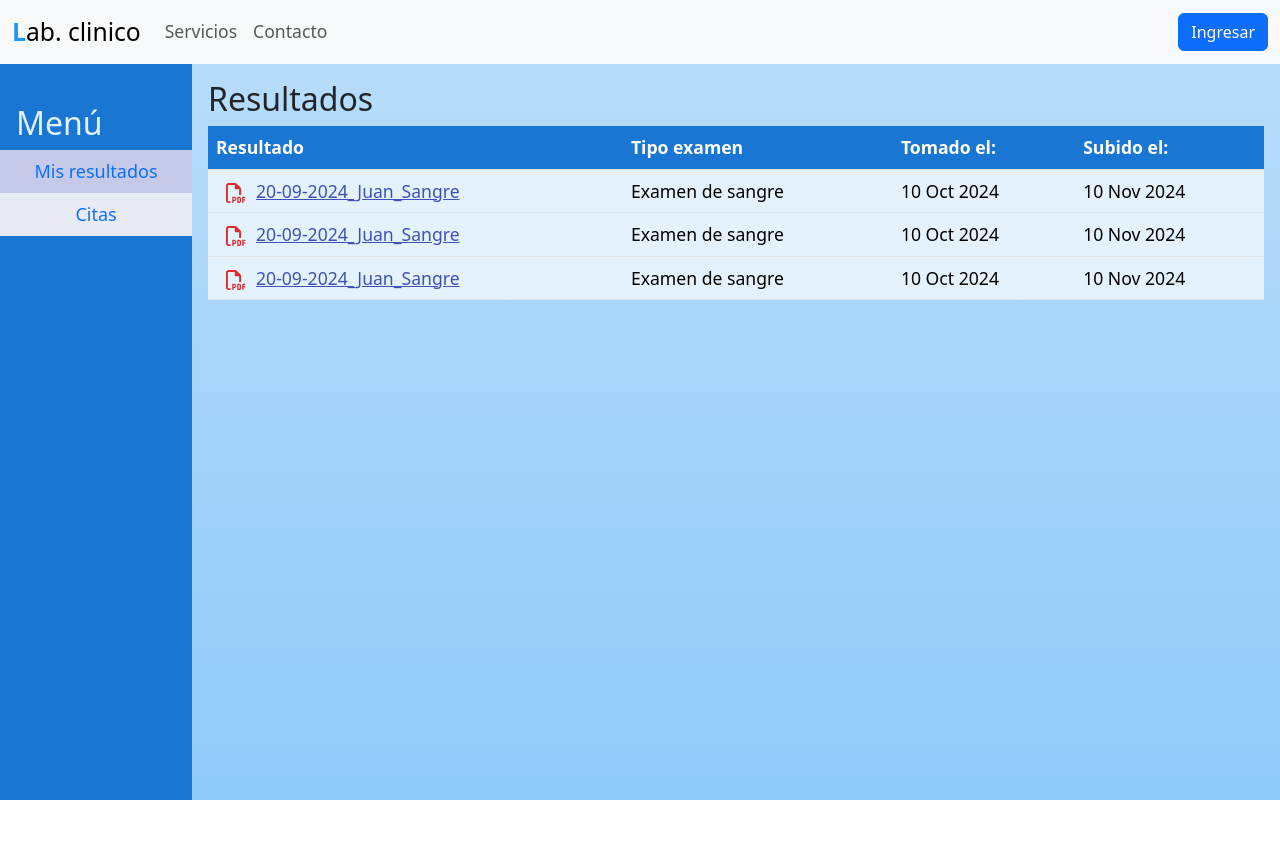
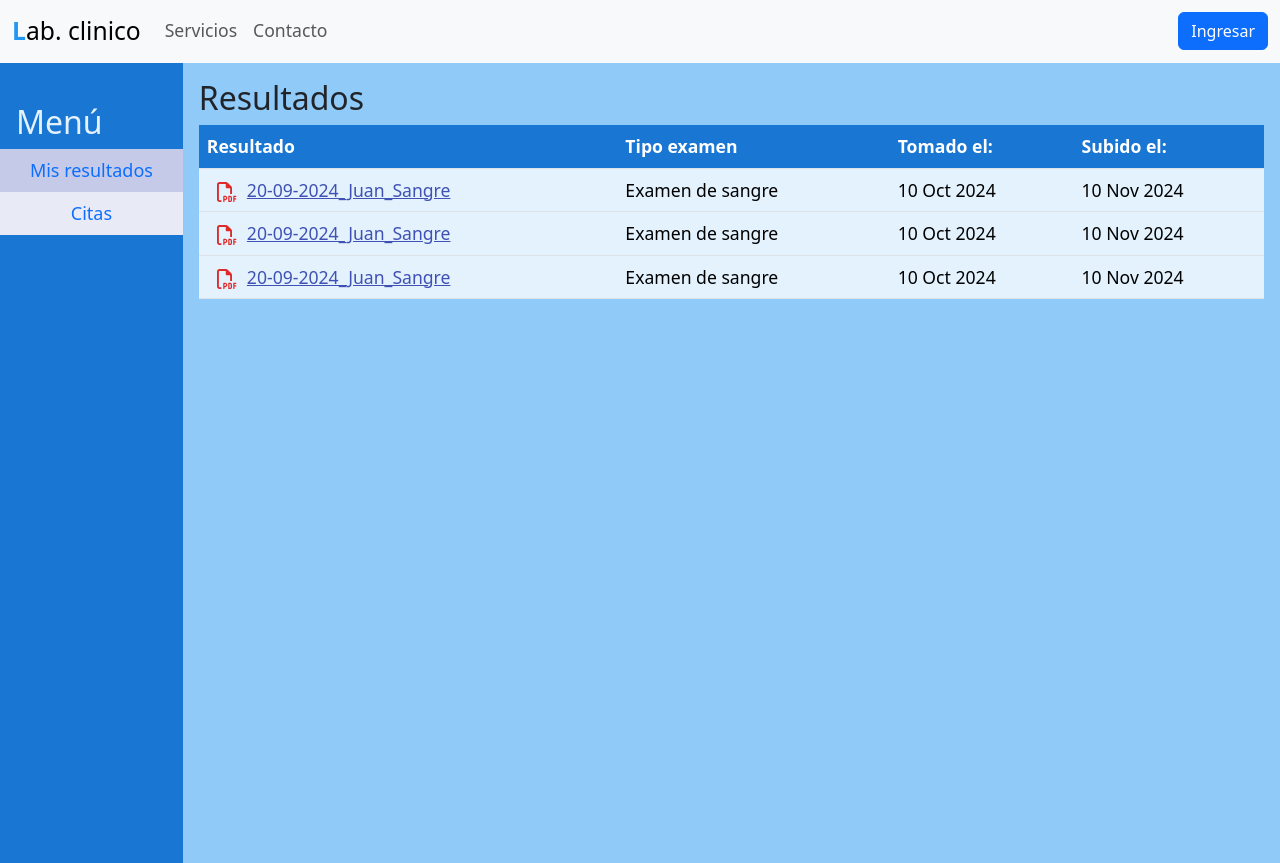
Before and after one commit to Deathyex/lab-clinico-front, an Angular app: page /contact/resultados in a window 1280 px wide. Before the commit the page ends 800 px from the top, so only its background shows below. Built offline with nearby package versions, Linux system fonts and the light colour scheme.

Commit message:
Arreglo del menu desplegable

```diff
--- a/angular.json
+++ b/angular.json
@@ -28,7 +28,9 @@
               "node_modules/bootstrap/dist/css/bootstrap.min.css",
               "src/styles.css"
             ],
-            "scripts": []
+            "scripts": [
+              "node_modules/bootstrap/dist/js/bootstrap.bundle.min.js"
+            ]
           },
           "configurations": {
             "production": {
--- a/src/app/components/header/header.component.css
+++ b/src/app/components/header/header.component.css
@@ -1,9 +1,5 @@
 .hidden {
 	display: none;
-}
-
-nav {
-	height: 8vh;
 }
 
 .navbar-brand {
--- a/src/app/components/header/header.component.html
+++ b/src/app/components/header/header.component.html
@@ -26,14 +26,26 @@
 						>
 					</li>
 				</ul>
+				<form class="d-flex">
 					@if (!isLoggedIn()) {
-					<button class="btn btn-primary" routerLink="/login">Ingresar</button>
+						<button
+							style="margin: 0 auto; width: 100%"
+							class="btn btn-primary"
+							routerLink="/login"
+						>
+							Ingresar
+						</button>
 					}
 					@if (isLoggedIn()) {
-					<button class="btn btn-danger" (click)="logout()" routerLink="/login">
+						<button
+							class="btn btn-danger"
+							(click)="logout()"
+							routerLink="/login"
+						>
 							Salir
 						</button>
 					}
+				</form>
 			</div>
 		</div>
 	</nav>
--- a/src/app/components/inicio/inicio.component.css
+++ b/src/app/components/inicio/inicio.component.css
@@ -1,4 +1,5 @@
 main {
+	width: 100%;
 	background-image: url(../../../assets/creatinaOrina.jpg);
 	background-size: cover;
 }
--- a/src/app/components/inicio/inicio.component.html
+++ b/src/app/components/inicio/inicio.component.html
@@ -14,7 +14,7 @@
 	<div
 		class="container-fluid py-4 d-flex align-items-center justify-content-center"
 	>
-		<div class="row gx-5">
+		<div class="row">
 			<div class="col">
 				<div class="card mx-auto my-4" style="width: 18rem">
 					<div class="card-body">
--- a/src/app/components/profile/profile.component.css
+++ b/src/app/components/profile/profile.component.css
@@ -2,10 +2,11 @@
 	margin: 0;
 	padding: 0;
 	width: 100%;
-	height: 92vh;
+	height: 100vh;
 	display: grid;
-	grid-template-columns: 15vw 85vw;
+	grid-template-columns: 1fr 6fr;
 }
+
 aside {
 	background-color: #1976d2;
 	padding: 5vh 0;
@@ -37,7 +38,7 @@ h2 {
 @media screen and (max-width: 800px) {
 	.container-fluid {
 		display: grid;
-		grid-template-columns: 100vw;
+		grid-template-columns: 1fr;
 		grid-template-rows: auto 1fr;
 	}
 	aside {
--- a/src/index.html
+++ b/src/index.html
@@ -1,11 +1,11 @@
 <!doctype html>
 <html lang="en">
 	<head>
-  <meta charset="utf-8">
+		<meta charset="utf-8" />
 		<title>LabClinicoFront</title>
-  <base href="/">
-  <meta name="viewport" content="width=device-width, initial-scale=1">
-  <link rel="icon" type="image/x-icon" href="favicon.ico">
+		<base href="/" />
+		<meta name="viewport" content="width=device-width, initial-scale=1" />
+		<link rel="icon" type="image/x-icon" href="favicon.ico" />
 	</head>
 	<body>
 		<app-root></app-root>
--- a/src/styles.css
+++ b/src/styles.css
@@ -1,6 +1,6 @@
 /* You can add global styles to this file, and also import other style files */
 body {
-	background: linear-gradient(#bbdefb, #90caf9);
+	background: #90caf9;
 	height: 100vh;
 	font-size: 1.1rem;
 }
```
Lines whose indentation alone changed are shown as unchanged.
